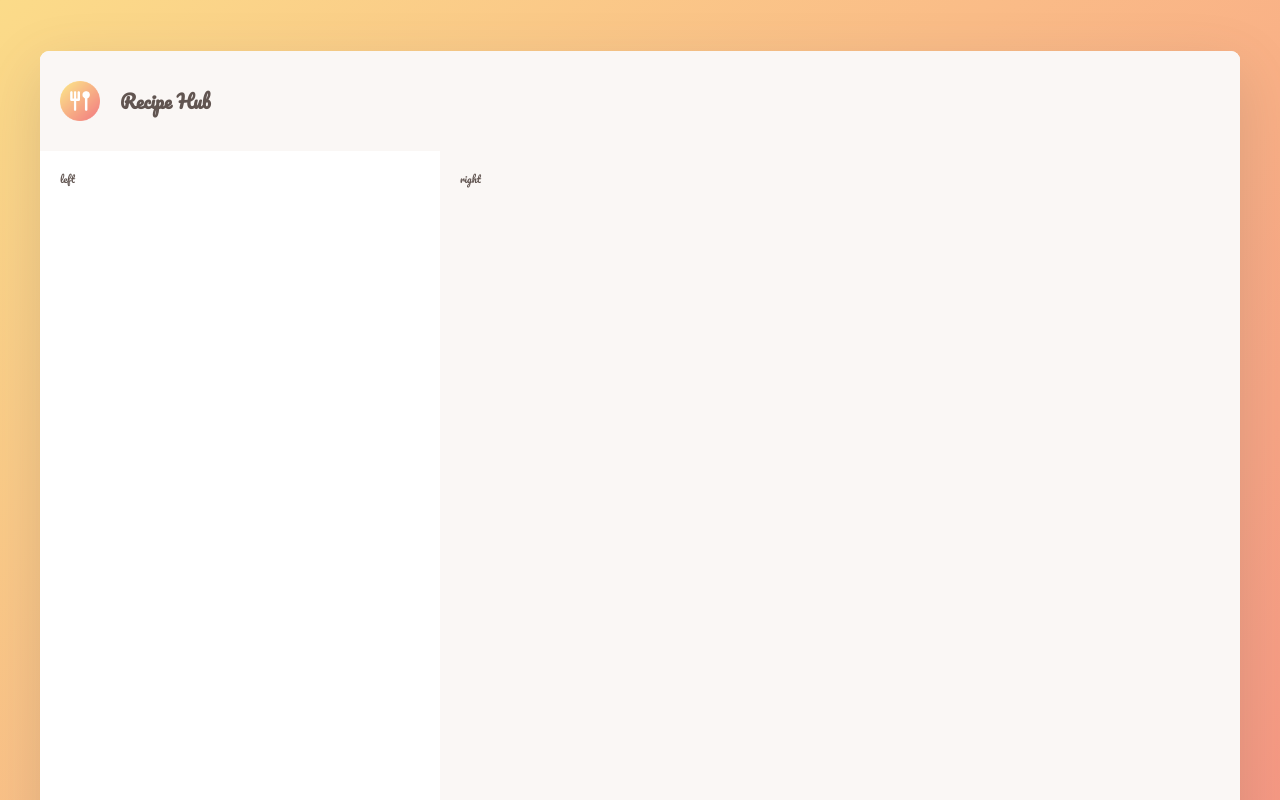
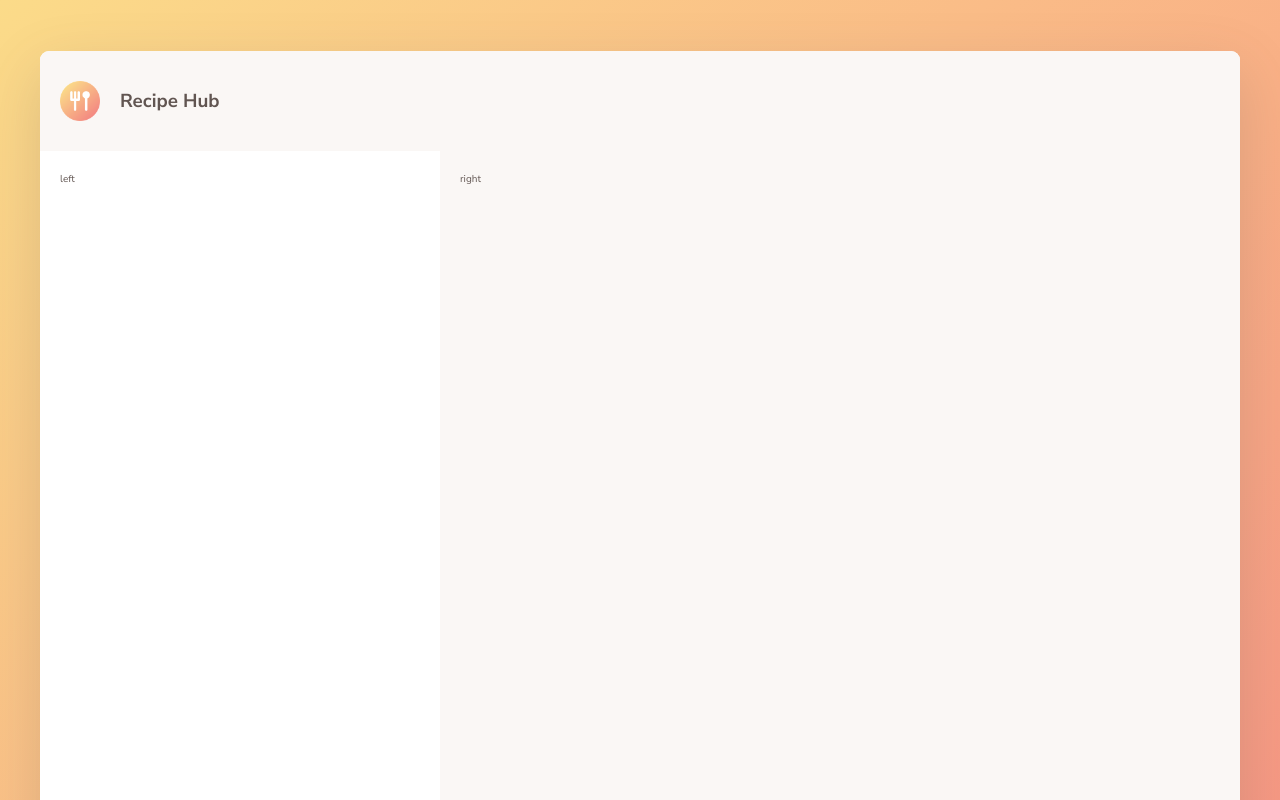
Before and after one commit to omidsdgi/recipe-hub, a Next.js app: page / in a window 1280 px wide. Shown: the top 800 px of the page. Built offline with nearby package versions, Linux system fonts and the light colour scheme.

Commit message:
style: remove body font class and rename  --font-pasifico to --font-heading

```diff
--- a/src/app/layout.tsx
+++ b/src/app/layout.tsx
@@ -11,7 +11,7 @@ const nunitoSans = Nunito_Sans({
 
 const pasifico=Pacifico({
   weight:"400",
-  variable:"--font-pasifico",
+  variable:"--font-heading",
   subsets:["latin"],
   display:"swap",
 })
@@ -30,7 +30,7 @@ export default function RootLayout({
       lang="en"
       className={`${nunitoSans.variable} ${pasifico.variable}`}
     >
-      <body className={pasifico.className} >
+      <body >
       {children}
       </body>
     </html>
```
